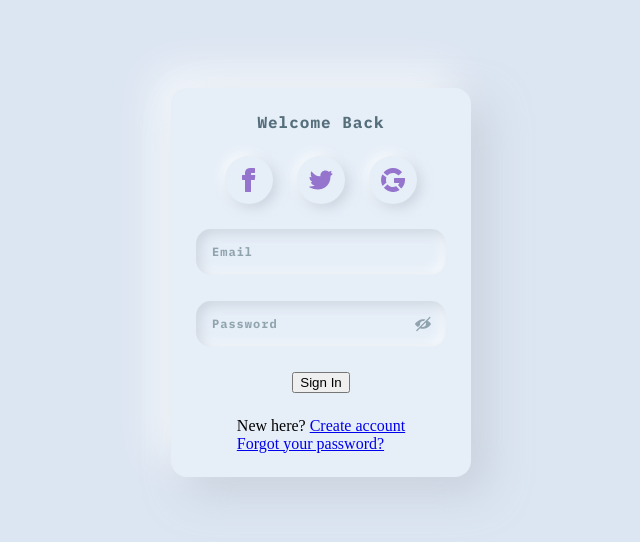
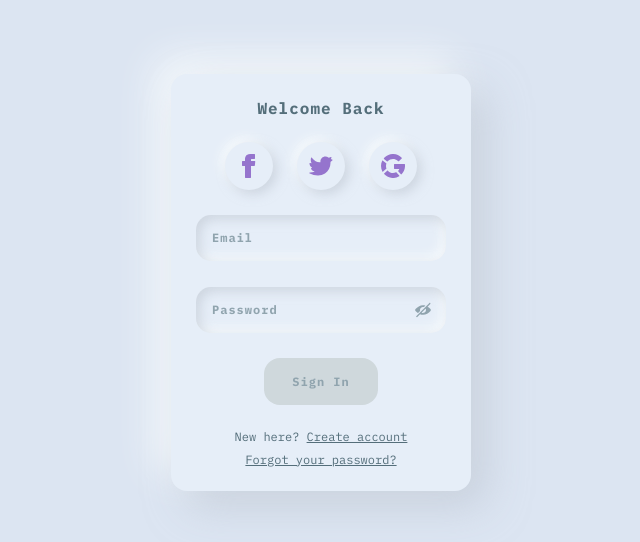
Before and after one commit to fixiabis/react-sign-in-sample, a React (Vite) app: page / in a window 1280 px wide. Shown: the part 118-660 px from the top of the page, without its empty margins (319-959 px from the left). Built offline with nearby package versions, Linux system fonts and the light colour scheme.

Commit message:
feat(sign-in/form): button & hints style

```diff
--- a/src/components/sign-in-form.scss
+++ b/src/components/sign-in-form.scss
@@ -94,3 +94,41 @@
 .sign-in-form--password-visibility-toggle-icon {
 	display: block;
 }
+
+.sign-in-form--button {
+	padding: 16px 28px;
+
+	cursor: pointer;
+	border: 0;
+	border-radius: 16px;
+	background: #cfd8dc;
+
+	color: #90a4ae;
+	text-align: center;
+	font-size: 12px;
+	font-family: IBM Plex Mono;
+	font-style: normal;
+	font-weight: 700;
+	line-height: normal;
+	letter-spacing: 1px;
+}
+
+.sign-in-form--hints {
+	& > .sign-in-form--hint + .sign-in-form--hint {
+		margin-top: 8px;
+	}
+}
+
+.sign-in-form--hint {
+	color: #546e7a;
+	text-align: center;
+	font-size: 12px;
+	font-family: IBM Plex Mono;
+	font-style: normal;
+	font-weight: 400;
+	line-height: normal;
+}
+
+.sign-in-form--link {
+	color: inherit;
+}
```
